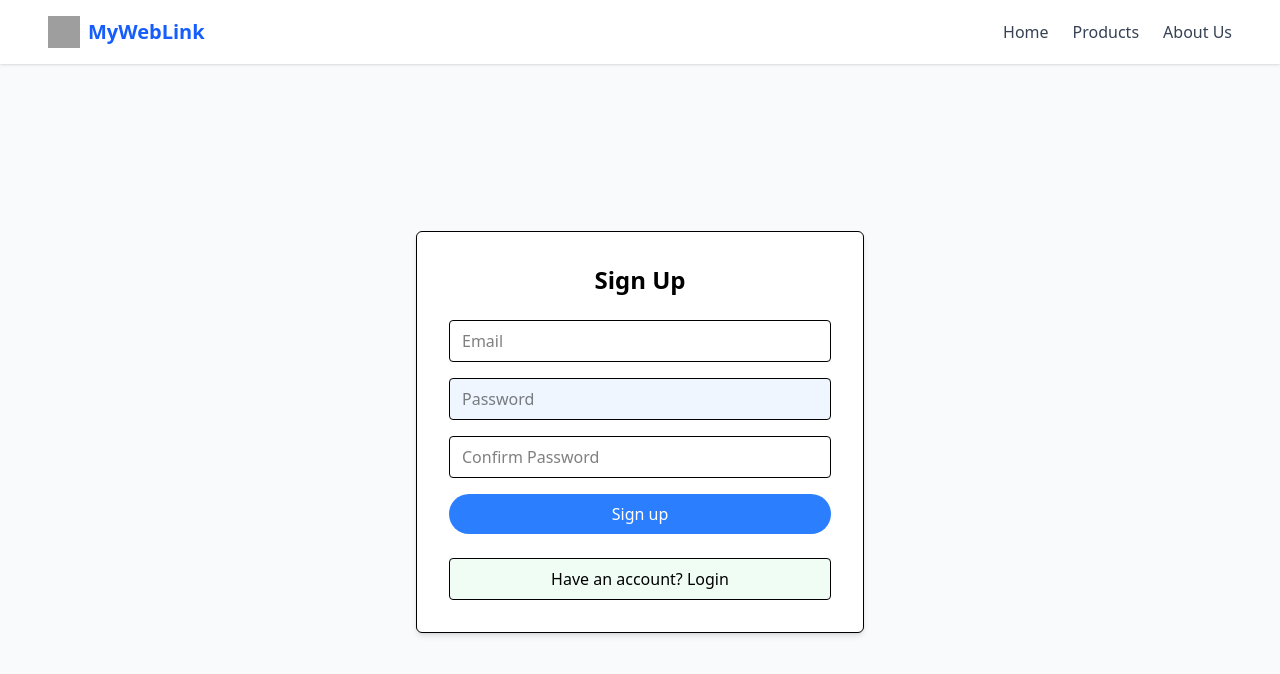
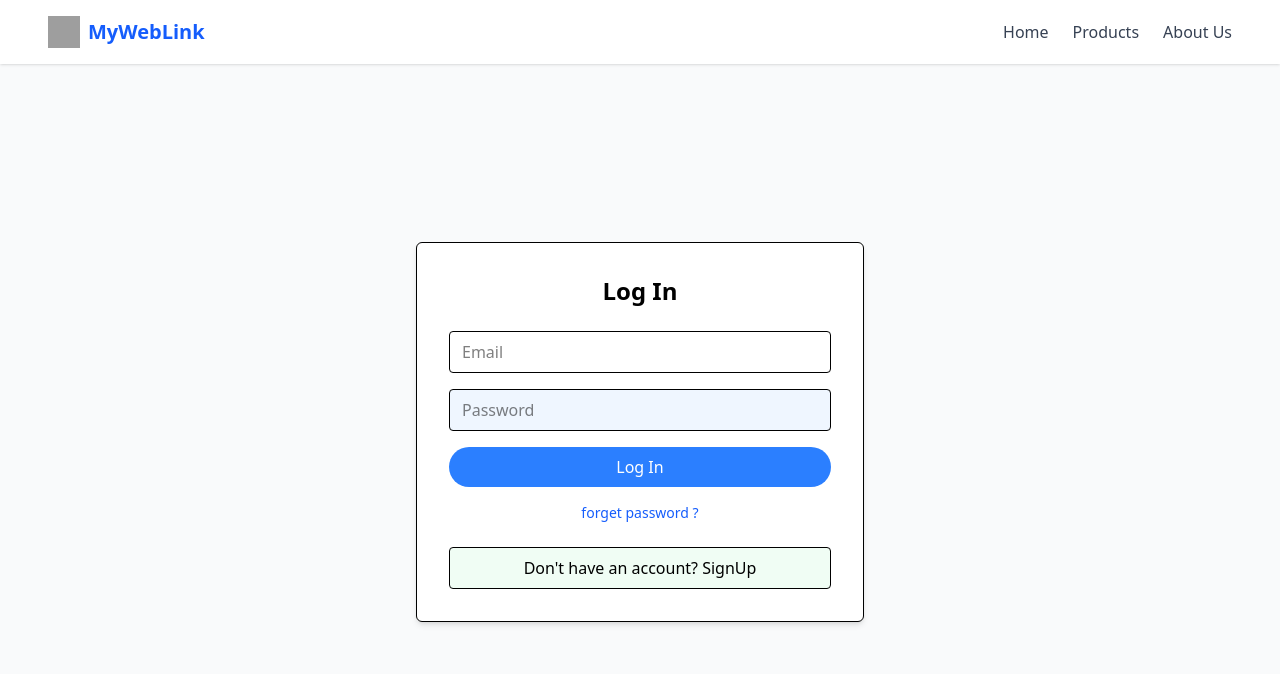
Before and after one commit to ashutoshsahu007/MailBoxClient, a React (Vite) app: page / in a window 1280 px wide. Shown: the top 674 px of the page. Built offline with nearby package versions, Linux system fonts and the light colour scheme; grey boxes are pictures that could not be loaded.

Commit message:
Login page implemented

```diff
--- a/package.json
+++ b/package.json
@@ -16,6 +16,7 @@
     "react": "^19.1.1",
     "react-dom": "^19.1.1",
     "react-redux": "^9.2.0",
+    "react-router-dom": "^7.8.1",
     "redux": "^5.0.1",
     "tailwindcss": "^4.1.11"
   },
--- a/src/App.jsx
+++ b/src/App.jsx
@@ -1,11 +1,16 @@
 import React from "react";
 import Auth from "./components/Auth";
 import "./App.css";
+import { Route, Routes } from "react-router-dom";
+import MailBoxClient from "./components/MailBoxClient";
 
 const App = () => {
   return (
     <div>
-      <Auth />
+      <Routes>
+        <Route path="/" element={<Auth />} />
+        <Route path="/mail" element={<MailBoxClient />} />
+      </Routes>
     </div>
   );
 };
--- a/src/components/Auth.jsx
+++ b/src/components/Auth.jsx
@@ -1,14 +1,26 @@
 import React, { useState } from "react";
+import { useNavigate } from "react-router-dom";
 
 const Signup = () => {
   const [menuOpen, setMenuOpen] = useState(false);
   const [email, setEmail] = useState("");
   const [password, setPassword] = useState("");
   const [confirmPassword, setConfirmPassword] = useState("");
+  const [Login, setIsLogin] = useState(true);
+  const navigate = useNavigate();
 
   const handleFormSubmit = (e) => {
     e.preventDefault();
+    let url = "";
 
+    if (Login) {
+      if (!email || !password) {
+        alert("please fill the all fields");
+        return;
+      }
+      url =
+        "https://identitytoolkit.googleapis.com/v1/accounts:signInWithPassword?key=AIzaSyAmJm5iEoE6G5BwhjS9KaQyt9RJaUqLF4A";
+    } else {
       if (!email || !password || !confirmPassword) {
         alert("please fill the all fields");
         return;
@@ -18,10 +30,11 @@ const Signup = () => {
         alert("passwords do not match!");
         return;
       }
+      url =
+        "https://identitytoolkit.googleapis.com/v1/accounts:signUp?key=AIzaSyAmJm5iEoE6G5BwhjS9KaQyt9RJaUqLF4A";
+    }
 
-    fetch(
-      "https://identitytoolkit.googleapis.com/v1/accounts:signUp?key=AIzaSyAmJm5iEoE6G5BwhjS9KaQyt9RJaUqLF4A",
-      {
+    fetch(url, {
       method: "POST",
       "Content-Type": "application/json",
       body: JSON.stringify({
@@ -29,8 +42,7 @@ const Signup = () => {
         password: password,
         returnSecureToken: true,
       }),
-      }
-    )
+    })
       .then((response) => {
         return response.json().then((data) => {
           if (!response.ok) {
@@ -39,10 +51,17 @@ const Signup = () => {
           return data;
         });
       })
-      .then((data) => console.log(data))
+      .then((data) => {
+        Login && navigate("/mail");
+        console.log(data);
+      })
       .catch((err) => {
         alert(err.message);
       });
+  };
+
+  const handleLogin = () => {
+    setIsLogin((prev) => !prev);
   };
 
   return (
@@ -89,7 +108,9 @@ const Signup = () => {
       <div className="relative flex flex-1 justify-center items-center px-4 sm:px-6">
         {/* Signup Card */}
         <div className="relative bg-white shadow-md border rounded-md w-full max-w-md p-6 sm:p-8 z-10">
-          <h2 className="text-center text-2xl font-semibold mb-6">Sign Up</h2>
+          <h2 className="text-center text-2xl font-semibold mb-6">
+            {Login ? "Log In" : "Sign Up"}
+          </h2>
 
           <form className="space-y-4" onSubmit={handleFormSubmit}>
             <input
@@ -106,6 +127,7 @@ const Signup = () => {
               value={password}
               onChange={(e) => setPassword(e.target.value)}
             />
+            {!Login && (
               <input
                 type="password"
                 placeholder="Confirm Password"
@@ -113,18 +135,29 @@ const Signup = () => {
                 value={confirmPassword}
                 onChange={(e) => setConfirmPassword(e.target.value)}
               />
+            )}
             <button
               type="submit"
               className="w-full bg-blue-500 text-white py-2 rounded-full hover:bg-blue-600 transition cursor-pointer"
             >
-              Sign up
+              {Login ? "Log In" : "Sign up"}
             </button>
+            {Login && (
+              <p className="text-sm text-blue-600 cursor-pointer text-center">
+                forget password ?
+              </p>
+            )}
           </form>
 
           {/* Login Redirect */}
           <div className="mt-6">
-            <button className="w-full cursor-pointer border rounded py-2 bg-green-50 hover:bg-green-100 transition">
-              Have an account? Login
+            <button
+              onClick={handleLogin}
+              className="w-full cursor-pointer border rounded py-2 bg-green-50 hover:bg-green-100 transition"
+            >
+              {Login
+                ? "Don't have an account? SignUp"
+                : "Have an account? Login"}
             </button>
           </div>
         </div>
--- /dev/null
+++ b/src/components/MailBoxClient.jsx
@@ -0,0 +1,7 @@
+import React from "react";
+
+const MailBoxClient = () => {
+  return <div>MailBoxClient</div>;
+};
+
+export default MailBoxClient;
--- a/src/main.jsx
+++ b/src/main.jsx
@@ -1,9 +1,12 @@
 import { StrictMode } from "react";
 import { createRoot } from "react-dom/client";
 import App from "./App.jsx";
+import { BrowserRouter } from "react-router-dom";
 
 createRoot(document.getElementById("root")).render(
   <StrictMode>
-    <App />
+    <BrowserRouter>
+      <App />
+    </BrowserRouter>
   </StrictMode>
 );
```
Also changed, not shown: 1 other file (tests, documents, lock files or other folders). Lines whose indentation alone changed are shown as unchanged.
